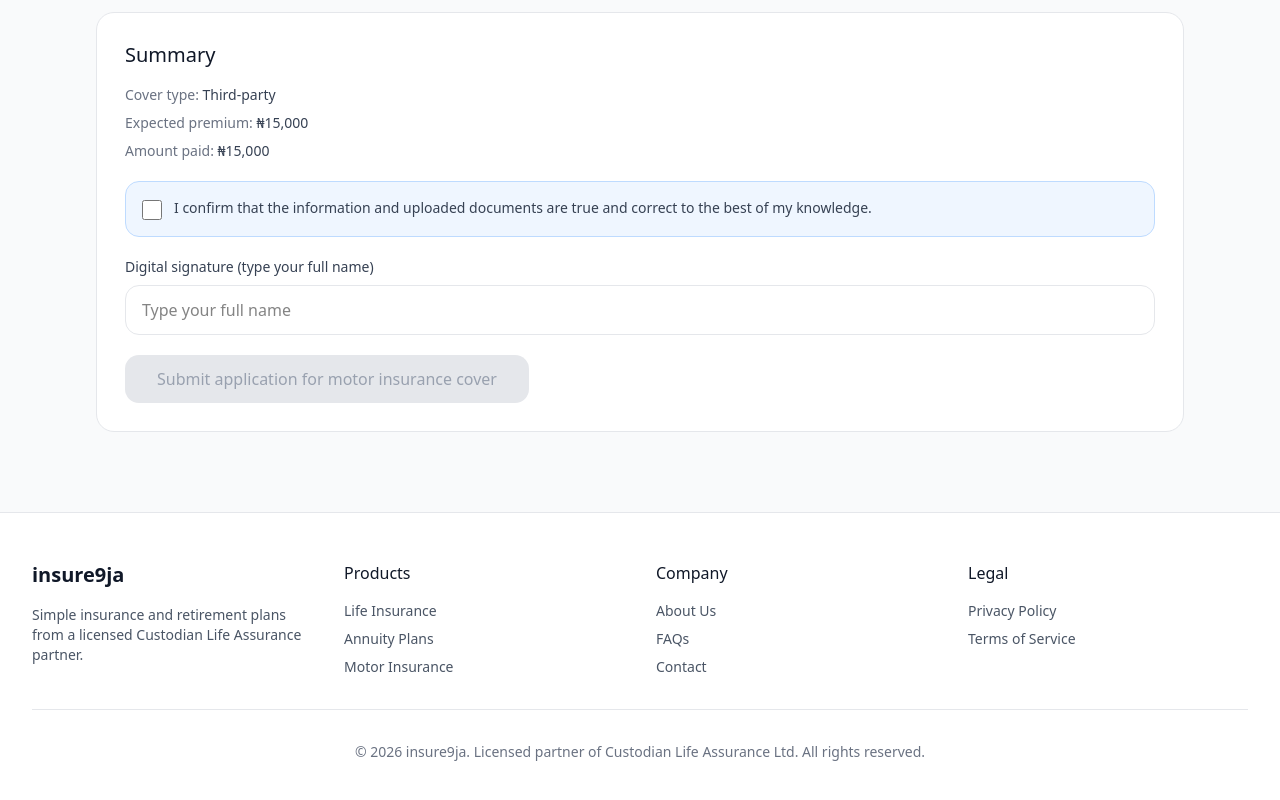
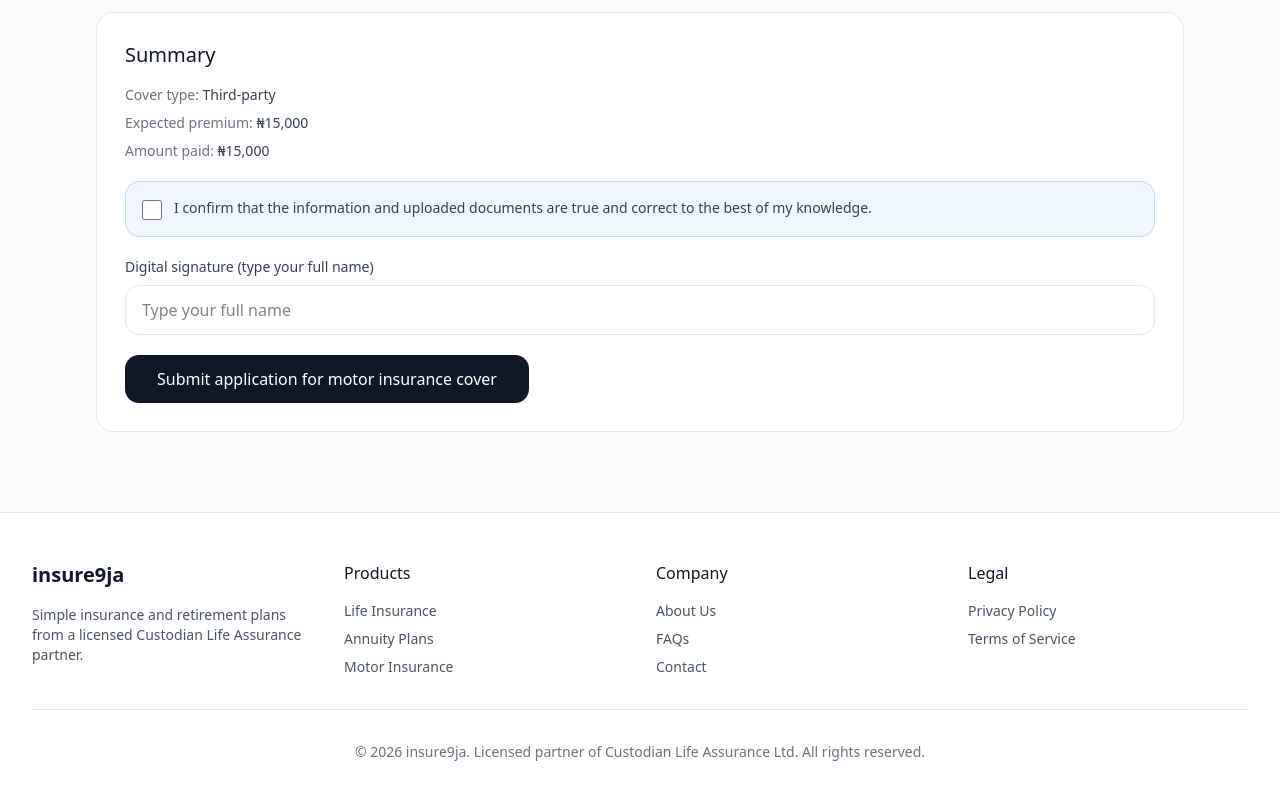
Before and after one commit to henrykay53/insure9ja, a React (Vite) app: page /motor-insurance in a window 1280 px wide. Shown: the part 2383-3183 px from the top of the page. Built offline with nearby package versions, Linux system fonts and the light colour scheme.

Commit message:
fix(motor): surface validation when submit is incomplete

```diff
--- a/src/pages/MotorInsurance.tsx
+++ b/src/pages/MotorInsurance.tsx
@@ -106,6 +106,7 @@ export default function MotorInsurance() {
   };
 
   const isValid = Object.values(errors).every((error) => !error);
+  const visibleErrors = Object.values(errors).filter(Boolean);
 
   const onPickFile = (key: MotorDocKey, file: File | null) => {
     setDocFiles((prev) => {
@@ -405,6 +406,12 @@ export default function MotorInsurance() {
             )}
           </div>
 
+          {hasTriedSubmit && visibleErrors.length > 0 && (
+            <div className="mb-4 rounded-xl border border-amber-200 bg-amber-50 p-3 text-sm text-amber-800">
+              Complete the missing required fields and uploads above before submitting.
+            </div>
+          )}
+
           {submitError && (
             <div className="mb-4 rounded-xl border border-red-200 bg-red-50 p-3 text-sm text-red-700">
               {submitError}
@@ -420,9 +427,9 @@ export default function MotorInsurance() {
           <button
             type="button"
             onClick={onSubmit}
-            disabled={!isValid || isSubmitting}
+            disabled={isSubmitting}
             className={`px-8 py-3 rounded-xl transition-colors ${
-              !isValid || isSubmitting
+              isSubmitting
                 ? 'bg-gray-200 text-gray-400 cursor-not-allowed'
                 : 'bg-gray-900 text-white hover:bg-gray-800'
             }`}
```
